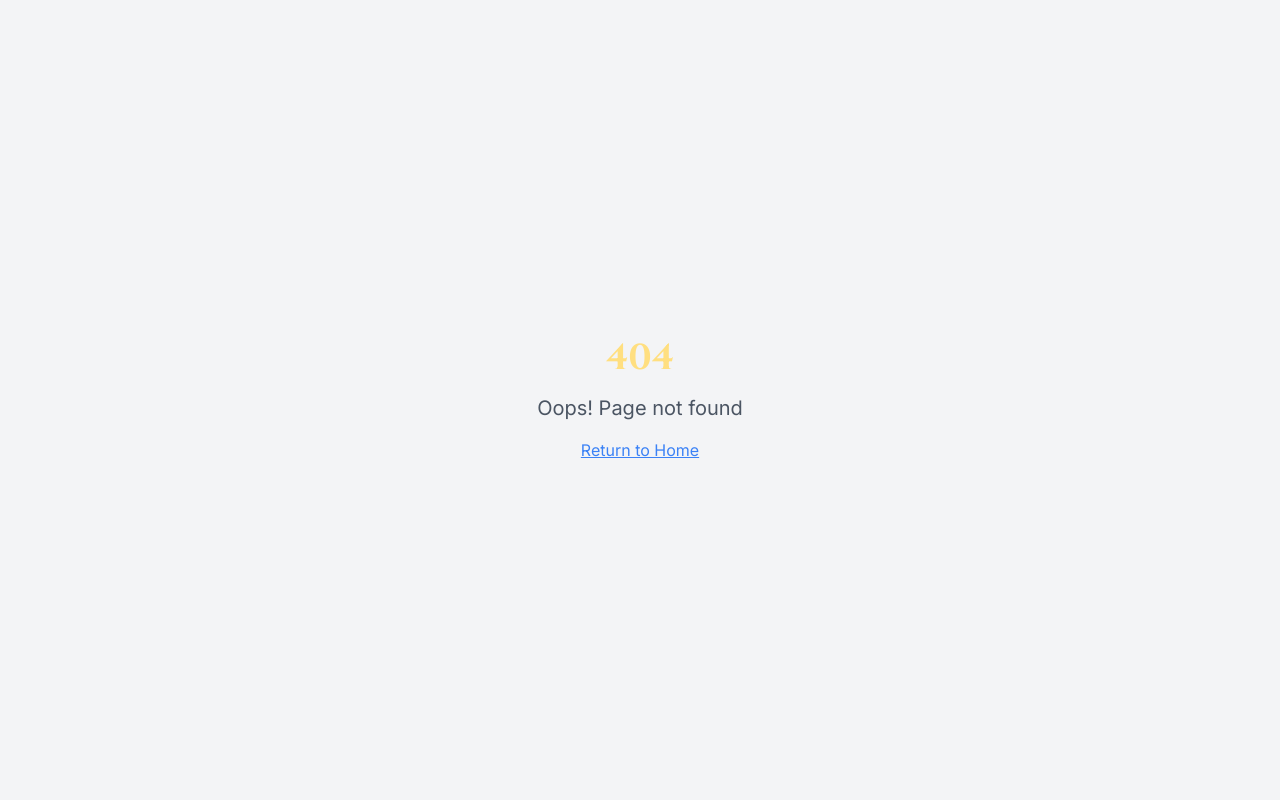
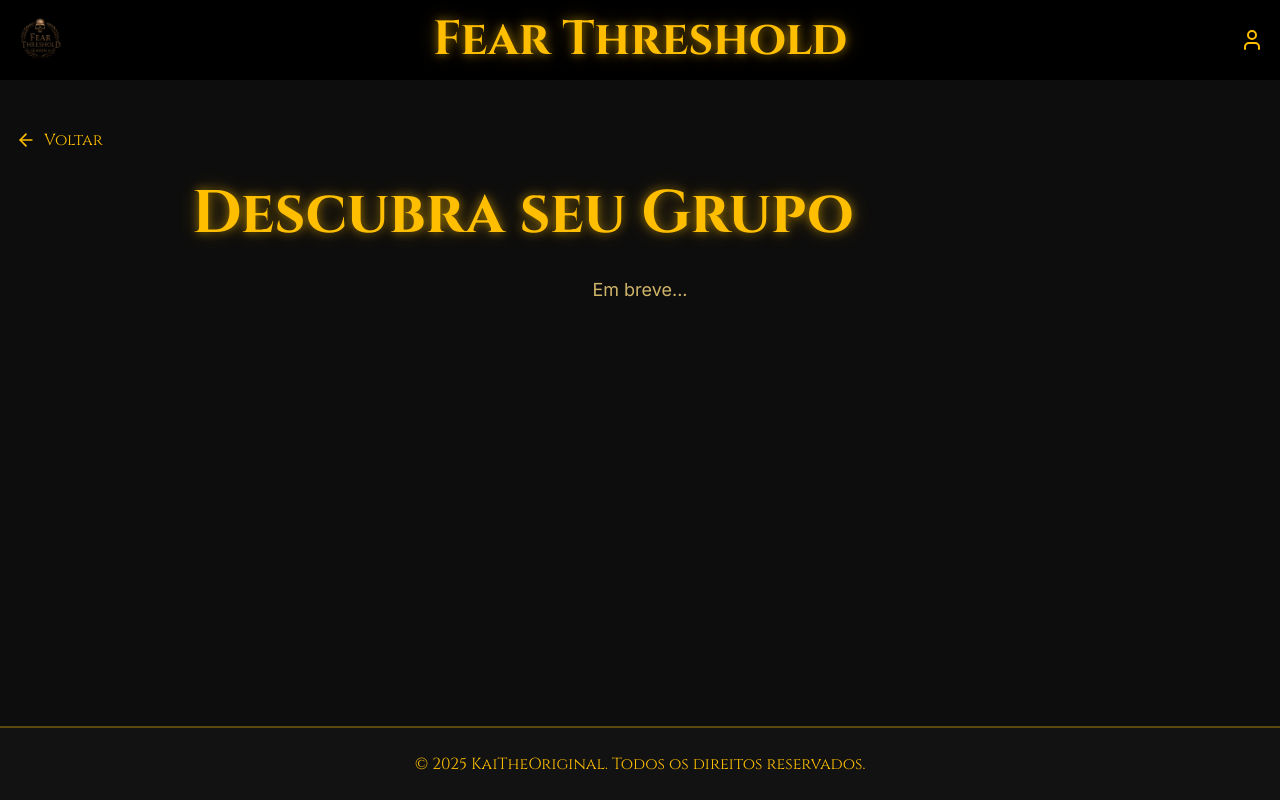
Before and after one commit to kaitheoriginal15/fear-threshold-portal, a React (Vite) app: page /descubra-grupo in a window 1280 px wide. Before the commit this address had no page. Built offline with nearby package versions, Linux system fonts and the light colour scheme; the HTML template or start-up script is replaced by a standard one.

Commit message:
Add "Descubra seu Grupo" card

```diff
--- a/src/App.tsx
+++ b/src/App.tsx
@@ -9,6 +9,7 @@ import Personagens from "./pages/Personagens";
 import Livros from "./pages/Livros";
 import Bestiario from "./pages/Bestiario";
 import TierList from "./pages/TierList";
+import DescubraGrupo from "./pages/DescubraGrupo";
 import NotFound from "./pages/NotFound";
 
 const queryClient = new QueryClient();
@@ -26,6 +27,7 @@ const App = () => (
           <Route path="/livros" element={<Livros />} />
           <Route path="/bestiario" element={<Bestiario />} />
           <Route path="/tier-list" element={<TierList />} />
+          <Route path="/descubra-grupo" element={<DescubraGrupo />} />
           {/* ADD ALL CUSTOM ROUTES ABOVE THE CATCH-ALL "*" ROUTE */}
           <Route path="*" element={<NotFound />} />
         </Routes>
--- /dev/null
+++ b/src/pages/DescubraGrupo.tsx
@@ -0,0 +1,38 @@
+import Navbar from "@/components/Navbar";
+import Footer from "@/components/Footer";
+import { ArrowLeft } from "lucide-react";
+import { Link } from "react-router-dom";
+
+const DescubraGrupo = () => {
+  return (
+    <div className="min-h-screen bg-dark flex flex-col">
+      <Navbar />
+
+      <main className="container mx-auto px-4 pt-32 pb-16 flex-grow">
+        <Link
+          to="/"
+          className="inline-flex items-center gap-2 text-primary hover:text-gold-light transition-colors mb-8 group"
+        >
+          <ArrowLeft className="w-5 h-5 group-hover:-translate-x-1 transition-transform" />
+          <span className="font-title">Voltar</span>
+        </Link>
+
+        <div className="max-w-4xl mx-auto">
+          <h1 className="text-4xl md:text-5xl lg:text-6xl font-title font-bold text-primary text-glow animate-fade-in mb-8">
+            Descubra seu Grupo
+          </h1>
+
+          <div className="space-y-8 animate-fade-in">
+            <p className="text-foreground/80 text-center text-lg">
+              Em breve...
+            </p>
+          </div>
+        </div>
+      </main>
+
+      <Footer />
+    </div>
+  );
+};
+
+export default DescubraGrupo;
--- a/src/pages/Index.tsx
+++ b/src/pages/Index.tsx
@@ -6,6 +6,7 @@ import personagensImage from "@/assets/personagens-new.png";
 import livrosImage from "@/assets/livros.png";
 import bestiarioImage from "@/assets/bestiario.png";
 import tierListImage from "@/assets/tier-list.png";
+import descubraGrupoImage from "@/assets/descubra-grupo.png";
 
 const Index = () => {
   return (
@@ -29,7 +30,7 @@ const Index = () => {
             </p>
           </div>
 
-          <div className="grid grid-cols-1 md:grid-cols-2 lg:grid-cols-3 xl:grid-cols-5 gap-6">
+          <div className="grid grid-cols-1 md:grid-cols-2 lg:grid-cols-3 gap-6">
             <FeatureCard
               title="Resumo dos Arcos"
               image={resumoArcosImage}
@@ -59,6 +60,12 @@ const Index = () => {
               image={tierListImage}
               link="/tier-list"
             />
+
+            <FeatureCard
+              title="Descubra seu Grupo"
+              image={descubraGrupoImage}
+              link="/descubra-grupo"
+            />
           </div>
         </div>
       </main>
```
Also changed, not shown: src/assets/descubra-grupo.png (added).
